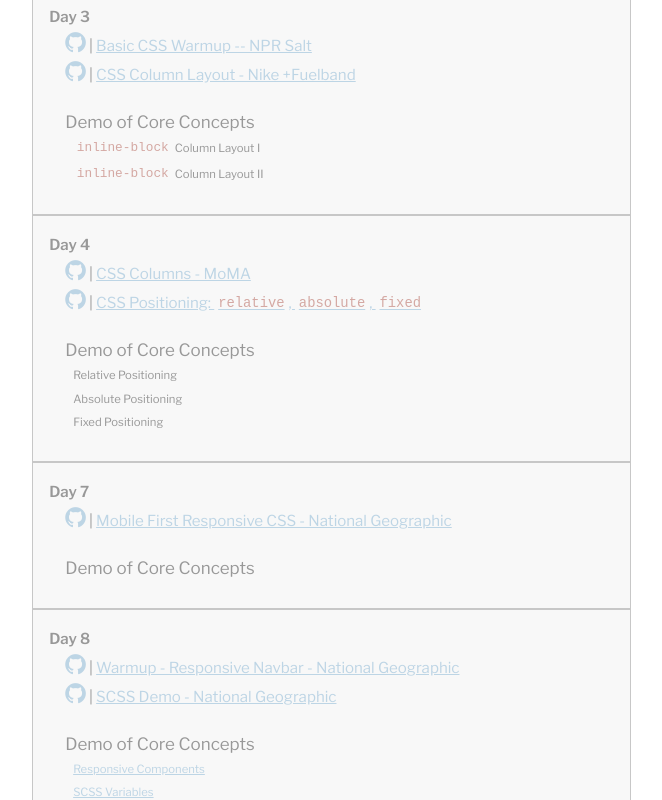
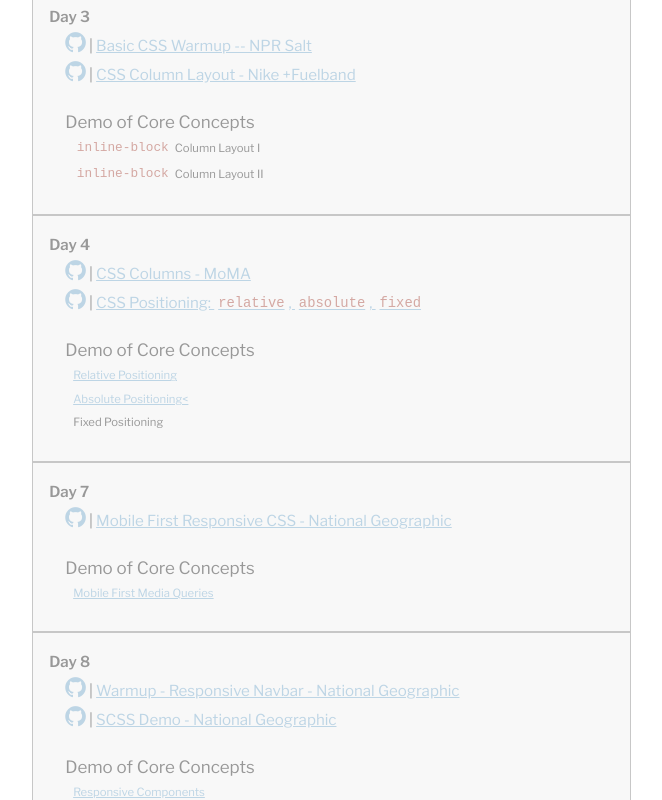
Before and after one commit to TIY-Charleston-Front-End-Engineering/TIY-Jan-2017, a plain HTML site: page index.html in a window 1280 px wide. Shown: the part 440-1240 px from the top of the page, without its empty margins (160-822 px from the left). Drawn offline with nearby package versions, Linux system fonts and the light colour scheme.

Commit message:
adding absolute + relative positioning examples

```diff
--- a/index.html
+++ b/index.html
@@ -105,8 +105,8 @@
                         <li>
                            <small>
                               <h4>Demo of Core Concepts</h4>
-                              <p>Relative Positioning</p>
-                              <p>Absolute Positioning</p>
+                              <p><a href="http://codepen.io/tphdevdrop/pen/qRmmbM?editors=1100">Relative Positioning</a></p>
+                              <p><a href="http://codepen.io/tphdevdrop/pen/mRmmRN?editors=1100">Absolute Positioning<</a></p>
                               <p>Fixed Positioning</p>
                            </small>
                         </li>
@@ -123,7 +123,7 @@
                         <li>
                            <small>
                               <h4>Demo of Core Concepts</h4>
-                              <p><a href="http://codepen.io/tphdevdrop/pen/rjmyPm?editors=1100" target="_blank"></a></p>
+                              <p><a href="http://codepen.io/tphdevdrop/pen/rjmyPm?editors=1100" target="_blank">Mobile First Media Queries</a></p>
                            </small>
                         </li>
 
```
